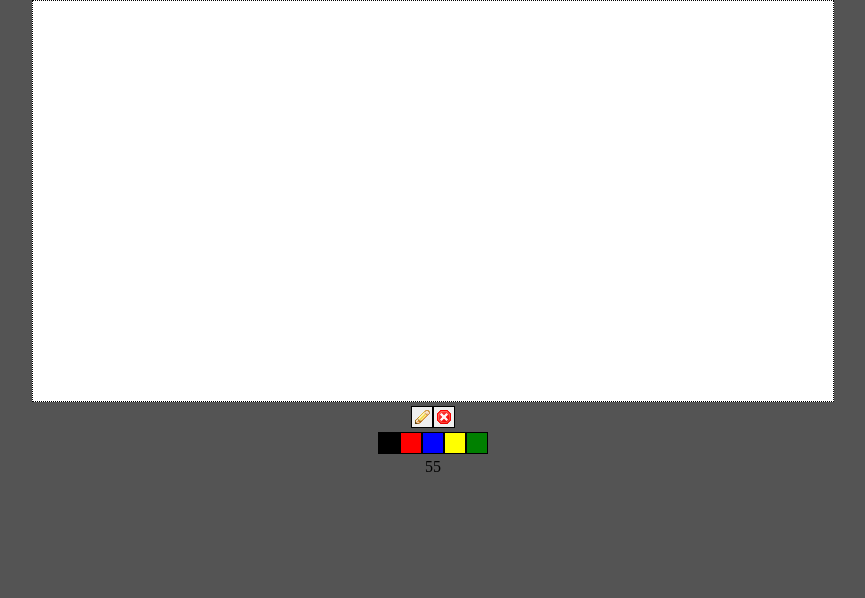
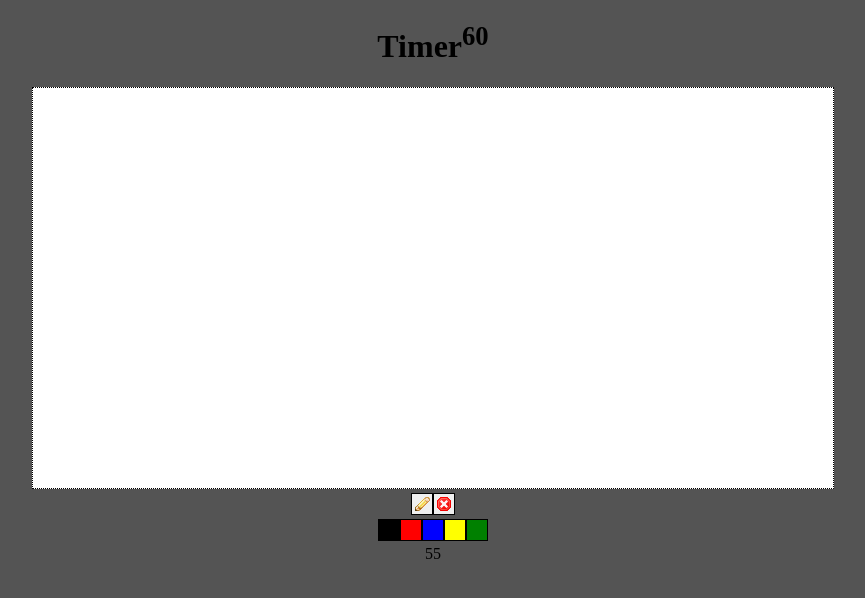
Before and after one commit to burkhartt/Draw60, a plain HTML site: page index.html in a window 1280 px wide. Shown: the whole page, without its empty margins (207-1072 px from the left). Drawn offline with Linux system fonts and the light colour scheme.

Commit message:
added a title

```diff
--- a/index.html
+++ b/index.html
@@ -20,6 +20,7 @@
   </head>
   <body>
     <center>
+    	<h1>Timer<sup>60</sup></h1>
     	<div id="container"></div>
     	<div id="toolbar"></div>
     	<div id="colorbar"></div>
```
